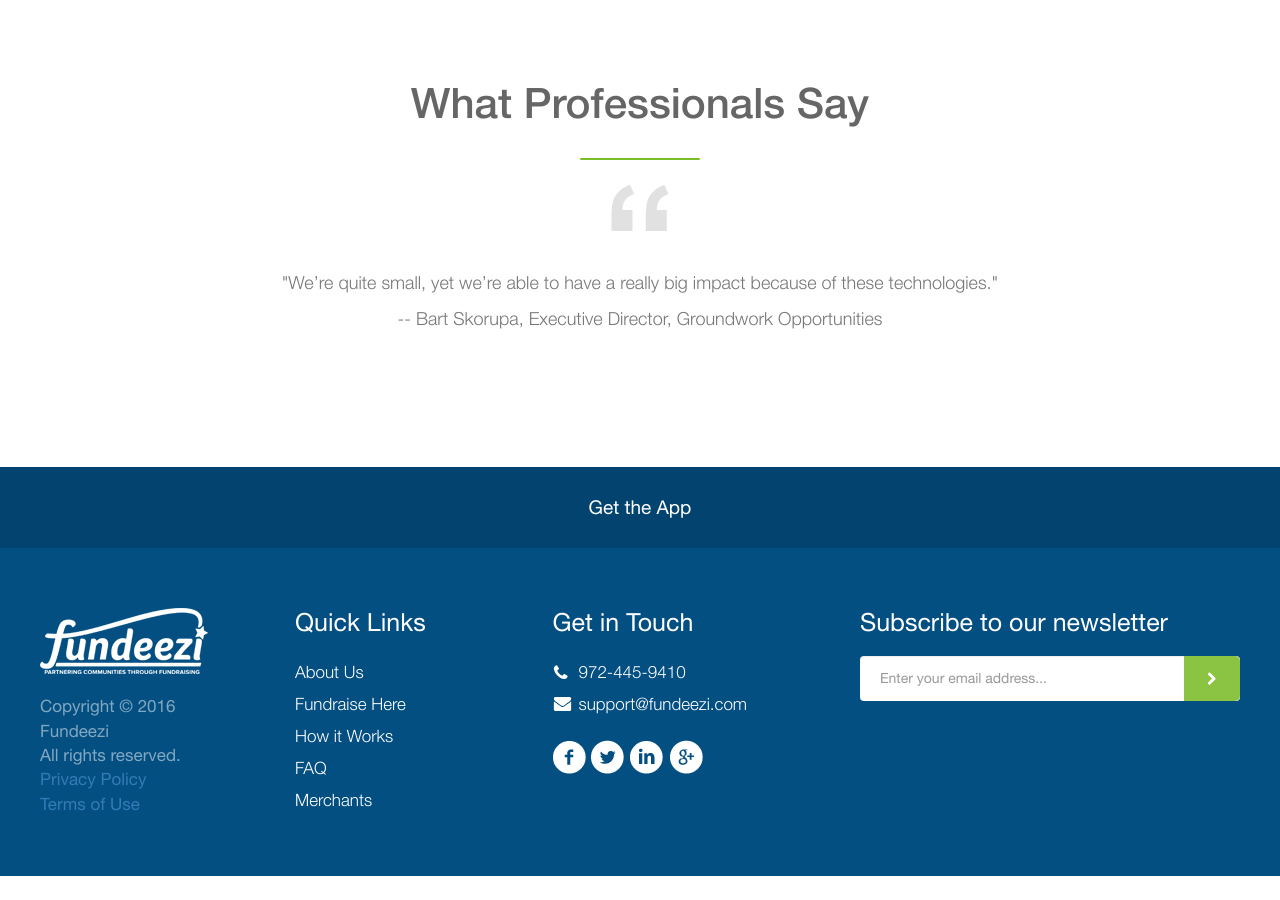
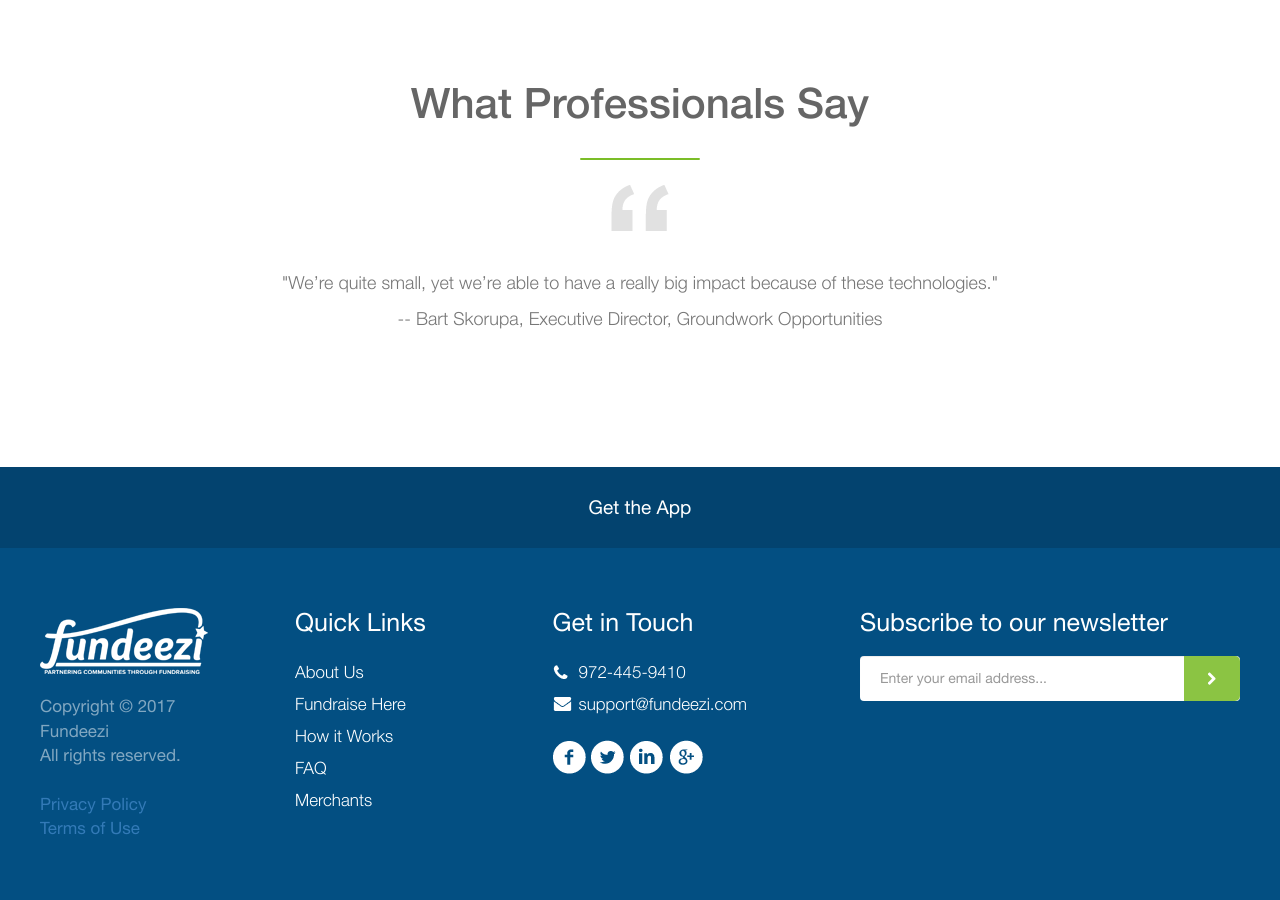
Before and after one commit to fundeezi/fundeezi.github.io, a Jekyll site: the page built from index.html, in a window 1280 px wide and 900 px high, scrolled down 4118 px. Built offline with Jekyll 4.4.1, drawn with Linux system fonts in a browser that asks for light colours; before the commit the page ends 4994 px from its top, so only the background shows below that.

Commit message:
Updates copyright year, footer link styling

```diff
--- a/_includes/footer.html
+++ b/_includes/footer.html
@@ -19,13 +19,12 @@
           <div class="footer-logo">
             <img src="images/footer-logo.png" alt="">
           </div>
-          <div class="copyright">Copyright &copy; 2016 Fundeezi
+          <div class="copyright">Copyright &copy; 2017 Fundeezi
             <br>All rights reserved.
-          </div>
-          <div>
+            <br>
+            <br>
             <a href="privacy.html">Privacy Policy</a>
-          </div>
-          <div>
+            <br>
             <a href="terms.html">Terms of Use</a>
           </div>
         </div>
```
